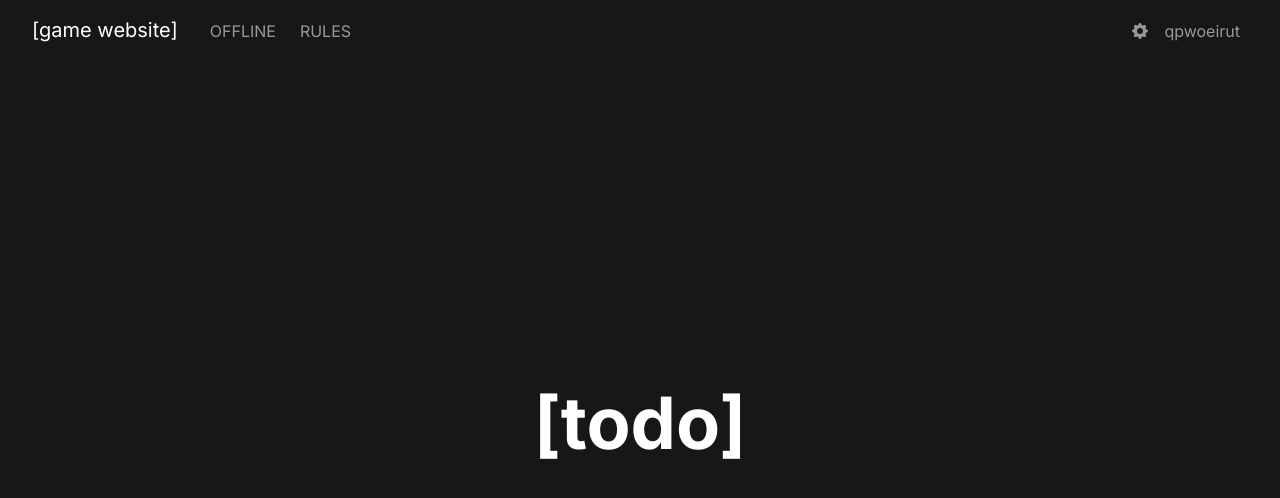
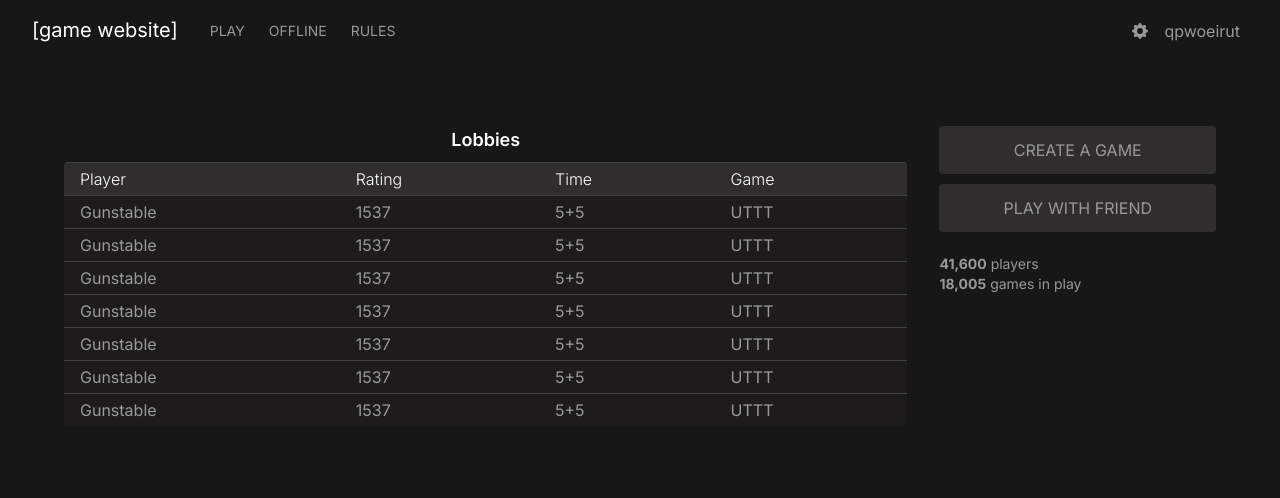
Before and after one commit to SVWEFSBRWHWBCOTSEID/SVWEFSBRWHWBCOTSEID.github.io, a Next.js app: page / in a window 1280 px wide. Shown: the top 498 px of the page. Built offline with nearby package versions, Linux system fonts and the light colour scheme.

Commit message:
Offline wording changes, placeholder index page

```diff
--- a/app/offline/page.tsx
+++ b/app/offline/page.tsx
@@ -4,17 +4,20 @@ import GameCard from './GameCard';
 
 export const metadata: Metadata = {
     title: 'Offline Games',
-    description: 'Locally hosted games that don\'t require a server connection to play.'
+    description: 'Locally hosted games that don\'t require an account or internet connection to play.'
 }
 
 export default function Home() {
     return (
         <div className="mt-24">
-            <h1 className="text-7xl text-center font-bold mb-4">
+            <h1 className="text-6xl text-center font-bold mb-4">
                 Offline games
             </h1>
+            <p className="text-center">
+                Locally hosted games that don't require an account or internet connection to play.
+            </p>
             <p className="text-center mb-8">
-                Locally hosted games that don't require a server connection to play.
+                In an offline game, all players take turns making moves on one computer.
             </p>
 
             <section className="flex flex-wrap justify-center gap-6">
--- a/app/page.tsx
+++ b/app/page.tsx
@@ -1,4 +1,6 @@
 import {Metadata} from 'next';
+import Lobby from '../components/Lobby';
+import {ReactNode} from 'react';
 
 
 export const metadata: Metadata = {
@@ -8,10 +10,28 @@ export const metadata: Metadata = {
 
 export default function Home() {
     return (
-        <main className="flex-grow flex items-center justify-center">
-            <h1 className="text-7xl text-center font-bold pb-4">
-                [todo]
-            </h1>
+        <main className="px-16 pt-16 flex gap-8">
+            <div className="flex-grow">
+                <h3 className="text-lg font-semibold text-center mb-2">Lobbies</h3>
+                <Lobby />
+            </div>
+            <div className="flex flex-col gap-2.5">
+                <SecondaryButton>Create a game</SecondaryButton>
+                <SecondaryButton>Play with friend</SecondaryButton>
+
+                <div className="mt-3 text-sm text-secondary">
+                    <p><strong>41,600</strong> players</p>
+                    <p><strong>18,005</strong> games in play</p>
+                </div>
+            </div>
         </main>
     )
 }
+
+function SecondaryButton(props: {children: ReactNode}) {
+    return (
+        <button className="px-16 py-3 bg-[#302e2c] rounded uppercase text-secondary">
+            {props.children}
+        </button>
+    )
+}
--- a/components/Header.tsx
+++ b/components/Header.tsx
@@ -9,6 +9,7 @@ export default function Header() {
             <nav className="flex gap-2 items-center">
                 <Link href="/" className="text-xl pb-0.5 mr-4">[game website]</Link>
 
+                <HeaderLink href="/">Play</HeaderLink>
                 <HeaderLink href="/offline">Offline</HeaderLink>
                 <HeaderLink href="/rules">Rules</HeaderLink>
             </nav>
@@ -26,7 +27,7 @@ export default function Header() {
 
 function HeaderLink(props: {href: string, children: ReactNode}) {
     return (
-        <Link href={props.href} className="uppercase text-secondary px-2">
+        <Link href={props.href} className="uppercase text-sm text-secondary px-2">
             {props.children}
         </Link>
     )
--- /dev/null
+++ b/components/Lobby.tsx
@@ -0,0 +1,25 @@
+import LobbyRoom, {LobbyCell} from './LobbyRoom';
+
+
+export default function Lobby() {
+    return (
+        <div className="table w-full rounded overflow-clip bg-[#262421]/40">
+            <div className="px-4 font-light table-header-group bg-[#302e2c]">
+                <div className="table-row">
+                    <LobbyCell>Player</LobbyCell>
+                    <LobbyCell>Rating</LobbyCell>
+                    <LobbyCell>Time</LobbyCell>
+                    <LobbyCell>Game</LobbyCell>
+                </div>
+            </div>
+
+            <LobbyRoom />
+            <LobbyRoom />
+            <LobbyRoom />
+            <LobbyRoom />
+            <LobbyRoom />
+            <LobbyRoom />
+            <LobbyRoom />
+        </div>
+    )
+}
--- /dev/null
+++ b/components/LobbyRoom.tsx
@@ -0,0 +1,20 @@
+import {ReactNode} from 'react';
+
+export default function LobbyRoom() {
+    return (
+        <div className="px-4 table-row text-secondary">
+            <LobbyCell>Gunstable</LobbyCell>
+            <LobbyCell>1537</LobbyCell>
+            <LobbyCell>5+5</LobbyCell>
+            <LobbyCell>UTTT</LobbyCell>
+        </div>
+    )
+}
+
+export function LobbyCell(props: {children: ReactNode}) {
+    return (
+        <span className="table-cell border-t border-tertiary px-4 py-1">
+            {props.children}
+        </span>
+    )
+}
--- a/tailwind.config.js
+++ b/tailwind.config.js
@@ -11,6 +11,7 @@ module.exports = {
     extend: {
       colors: {
         secondary: '#999999',
+        tertiary: '#404040',
         background: colors.neutral['900'] // '#302e2c' // '#312e2b' // '#262421' //'#161512'
       },
       container: {
```
